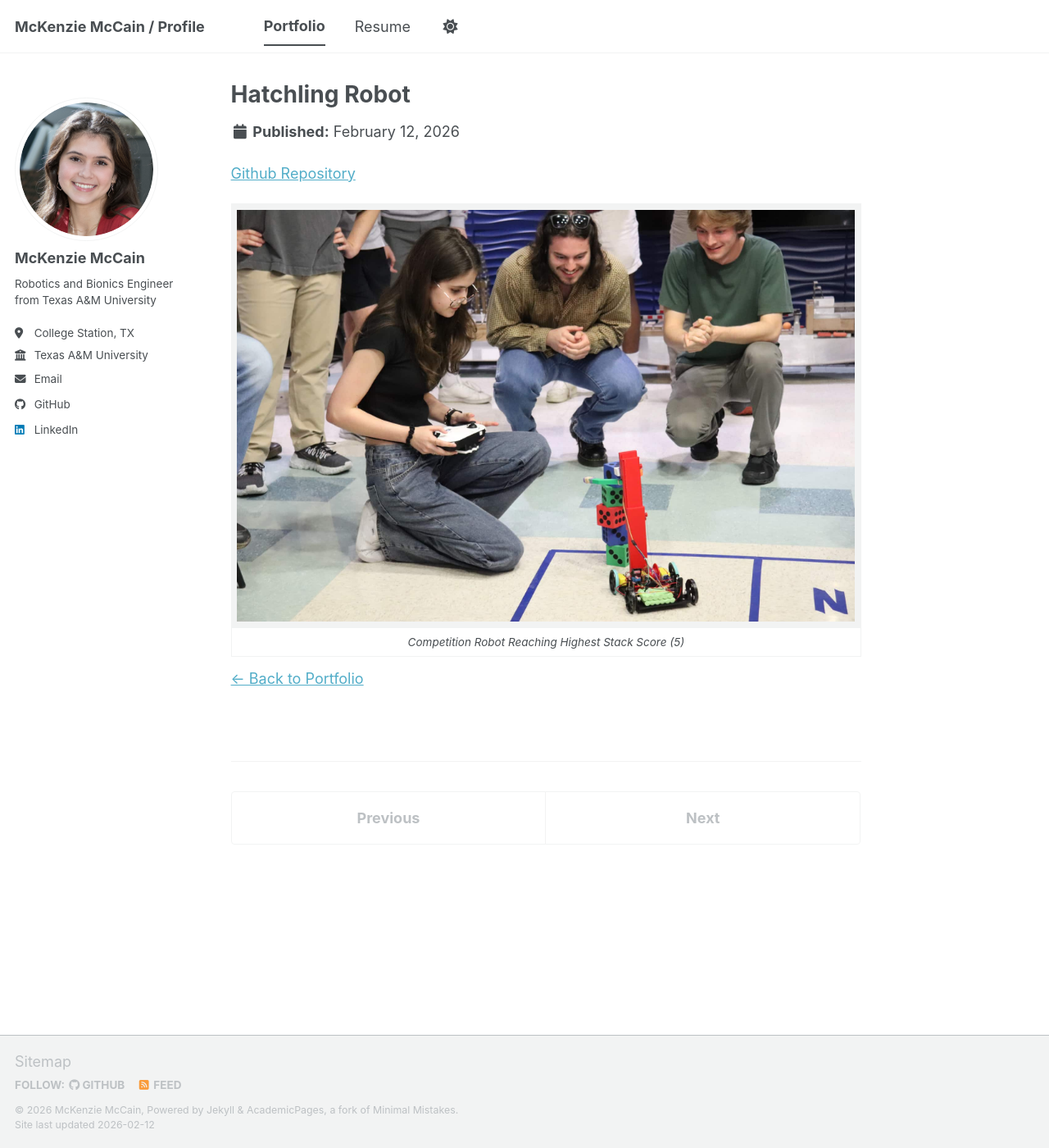
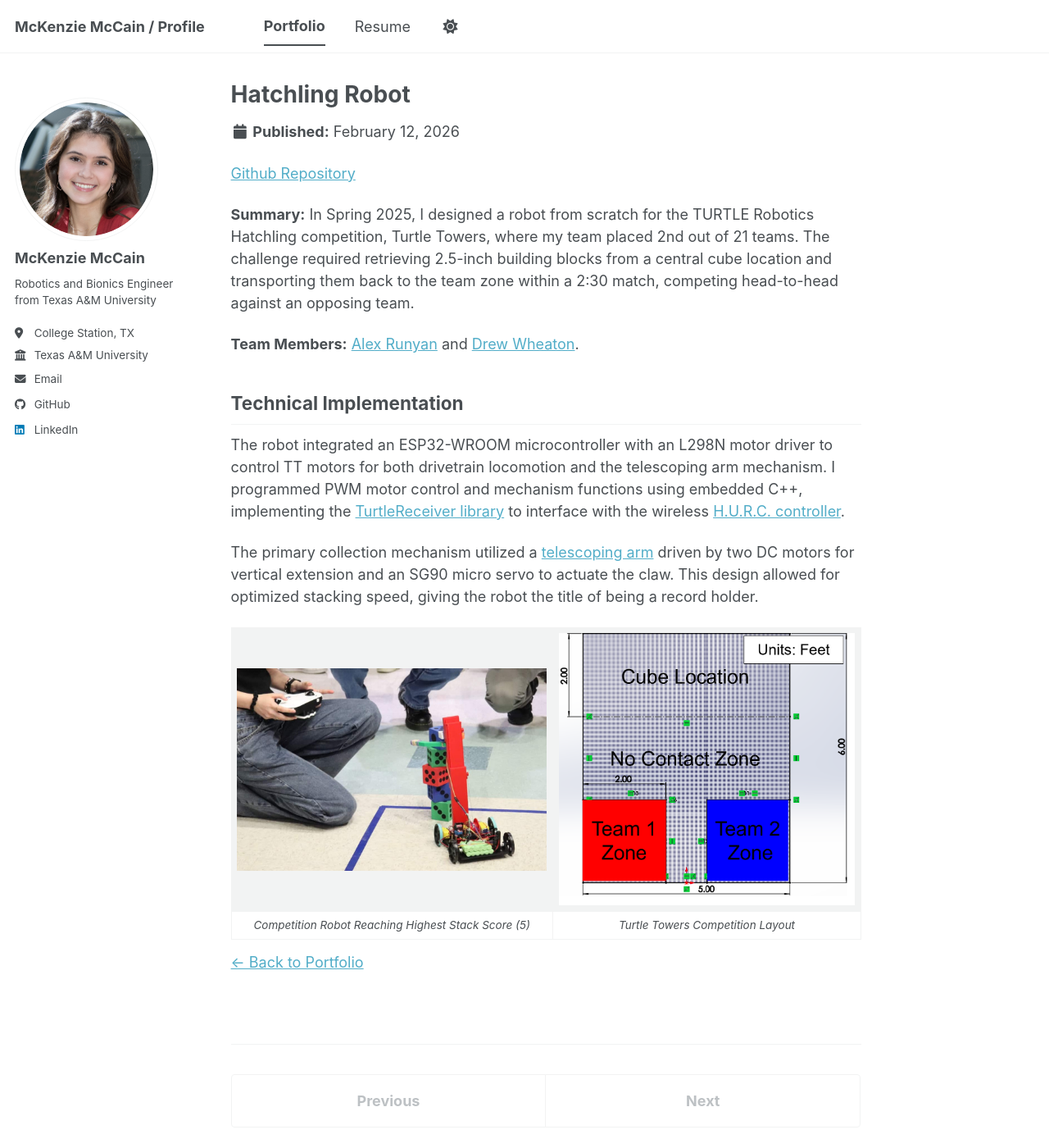
Before and after one commit to mckenzie-mccain/mckenzie-mccain.github.io, a Jekyll site: the page built from _portfolio/Portfolio-5-hatchling.md, in a window 1280 px wide and 1400 px high. Shown: the whole window at 82% size. Built offline with Jekyll 4.4.1, drawn with Linux system fonts in a browser that asks for light colours; a script bundle is joined from its source files by our own code; library files that are not in the unit come from our copies.

Commit message:
hatchling portfolio

```diff
--- a/_portfolio/Portfolio-5-hatchling.md
+++ b/_portfolio/Portfolio-5-hatchling.md
@@ -7,8 +7,20 @@ permalink: /portfolio/hatchling/
 
 [Github Repository](https://github.com/mckenzie-mccain/Personal_Robot-Tara)
 
-|           ![New Record](/images/Hatchling/record.jpeg)           |
-| :--------------------------------------------------------------: |
-|        *Competition Robot Reaching Highest Stack Score (5)*      |
+**Summary:** In Spring 2025, I designed a robot from scratch for the TURTLE Robotics Hatchling competition, Turtle Towers, where my team placed 2nd out of 21 teams. The challenge required retrieving 2.5-inch building blocks from a central cube location and transporting them back to the team zone within a 2:30 match, competing head-to-head against an opposing team.
+
+**Team Members:** [Alex Runyan](https://www.linkedin.com/in/alexander-runyan-9a2bbb348/) and [Drew Wheaton](https://www.linkedin.com/in/drew-wheaton/).
+
+## Technical Implementation
+
+The robot integrated an ESP32-WROOM microcontroller with an L298N motor driver to control TT motors for both drivetrain locomotion and the telescoping arm mechanism. I programmed PWM motor control and mechanism functions using embedded C++, implementing the [TurtleReceiver library](/files/Fall%202025%20HURC%20Docs.pdf) to interface with the wireless [H.U.R.C. controller](https://mckenzie-mccain.github.io/portfolio/hurc/).
+
+The primary collection mechanism utilized a [telescoping arm](https://www.youtube.com/watch?v=gPZPs-l5LiU) driven by two DC motors for vertical extension and an SG90 micro servo to actuate the claw. This design allowed for optimized stacking speed, giving the robot the title of being a record holder.
+
+<!-- mention differential drive? updated github code with most recent iteration (tara??) -->
+
+|           ![New Record](/images/Hatchling/record-crop.jpeg)      |  ![Turtle Towers Competition Layout](/images/Hatchling/turtle-towers.png) |
+| :--------------------------------------------------------------: | :-----------------------------------------------------------------------: |
+|        *Competition Robot Reaching Highest Stack Score (5)*      |                      *Turtle Towers Competition Layout*                   |
 
 [← Back to Portfolio](/portfolio/)
```
Also changed, not shown: images/Hatchling/record-crop.jpeg (added), images/Hatchling/turtle-towers.png (added).
